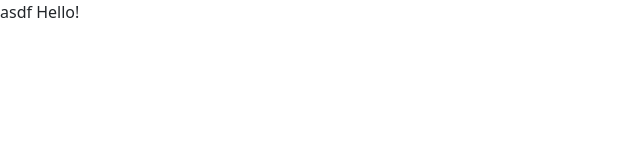
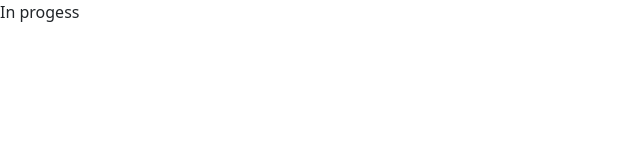
Before and after one commit to anthony-schmidt/anthony-schmidt.github.io, a plain HTML site: page index.html in a window 1280 px wide. Shown: the full height of the page, 0-640 px from the left. Drawn offline with Linux system fonts and the light colour scheme.

Commit message:
commit 2

```diff
--- a/index.html
+++ b/index.html
@@ -8,7 +8,6 @@
     <meta name="viewport" content="width=device-width, initial-scale=1" />
     <title>anthony-schmidt</title>
 </head>
-<body> asdf
-    Hello!
+<body> In progess
 </body>
 </html>
```
